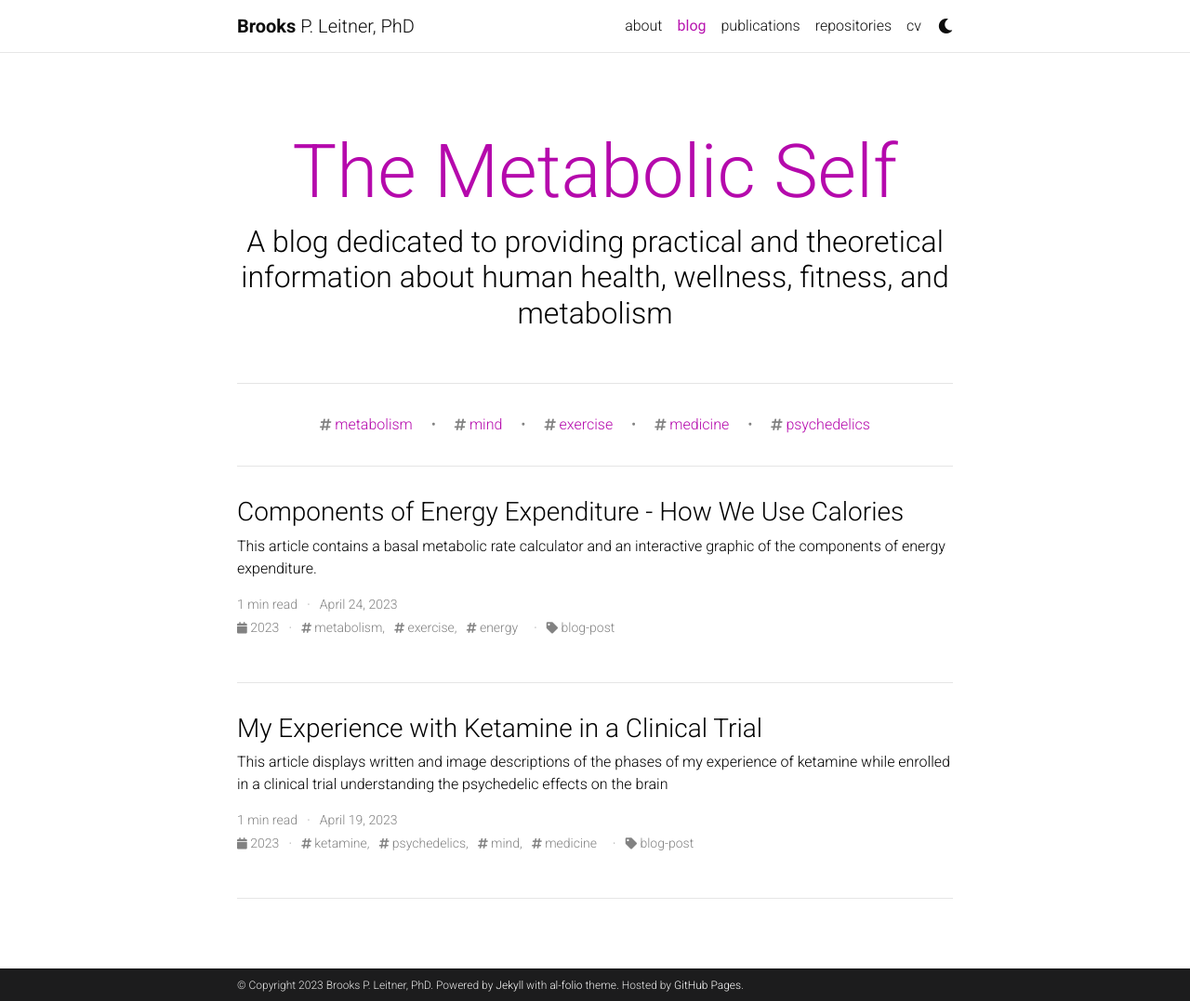
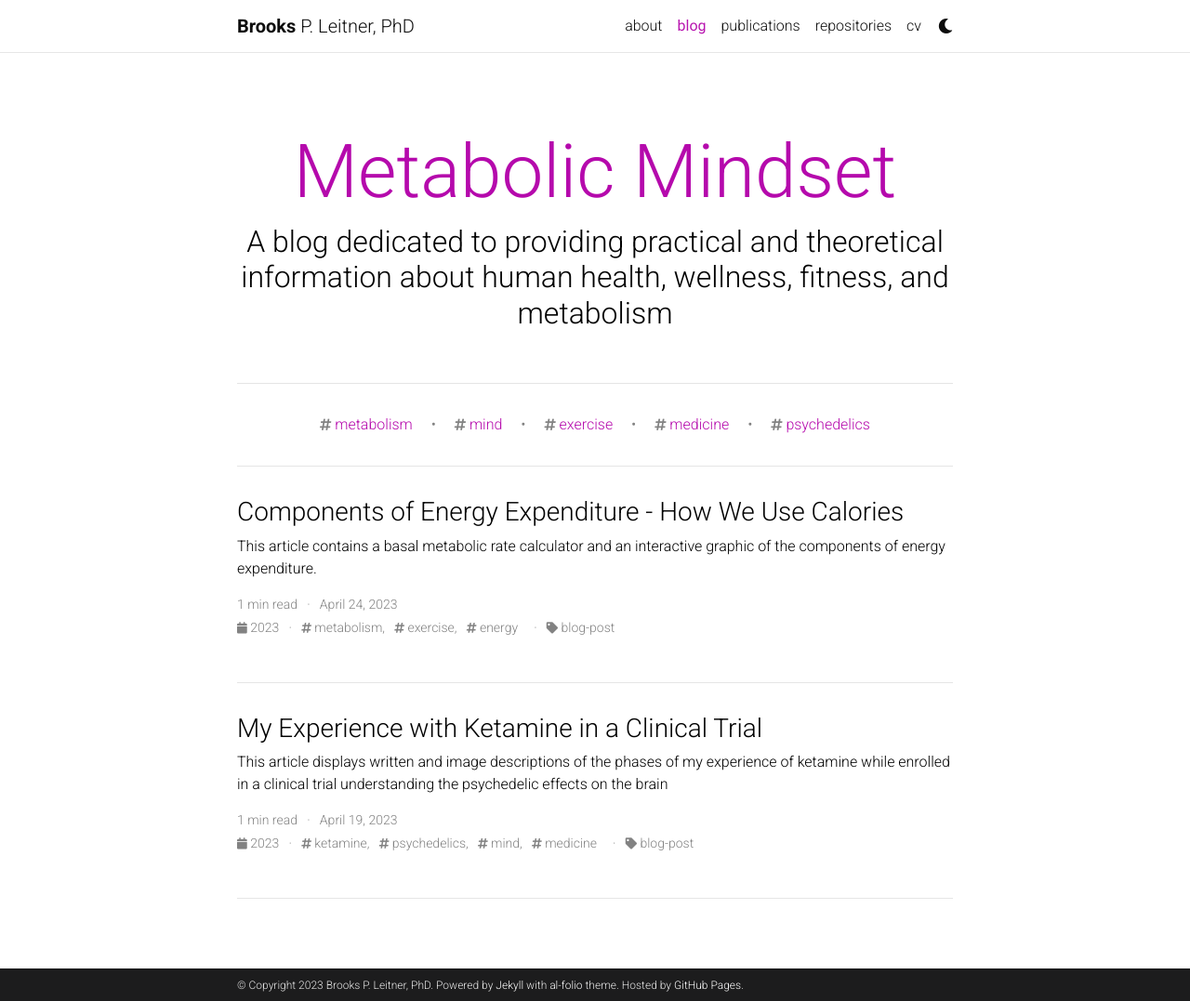
Before and after one commit to BrooksLeitner/BrooksLeitner.github.io, a Jekyll site: the page built from blog/index.html, in a window 1280 px wide and 1077 px high. Shown: the whole window at 93% size. Built offline with Jekyll 4.4.1, drawn with Linux system fonts in a browser that asks for light colours; the list of posts is cut into pages by our own code; comment, search, counter and statistics services are not loaded; a style sheet for code colours, icons or effects is not loaded.

Commit message:
change blog name

```diff
--- a/_config.yml
+++ b/_config.yml
@@ -119,7 +119,7 @@
 # Blog
 # -----------------------------------------------------------------------------
 
-blog_name: The Metabolic Self  # blog_name will be displayed in your blog page
+blog_name: Metabolic Mindset  # blog_name will be displayed in your blog page
 blog_nav_title: blog # your blog must have a title for it to be displayed in the nav bar
 blog_description: A blog dedicated to providing practical and theoretical information about human health, wellness, fitness, and metabolism
 permalink: /blog/:year/:title/
```
